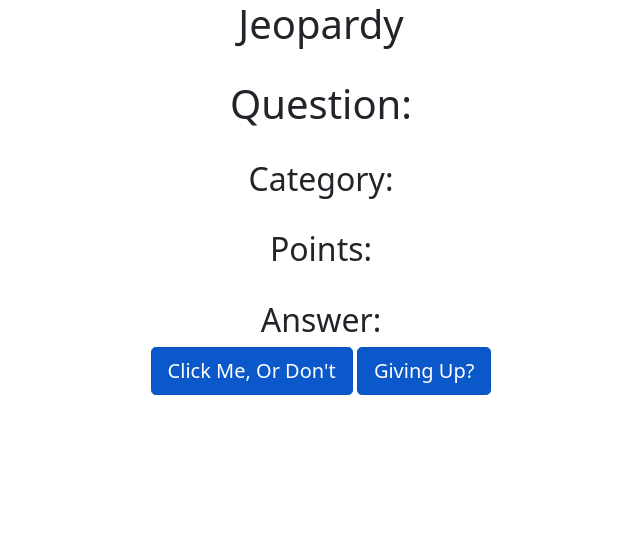
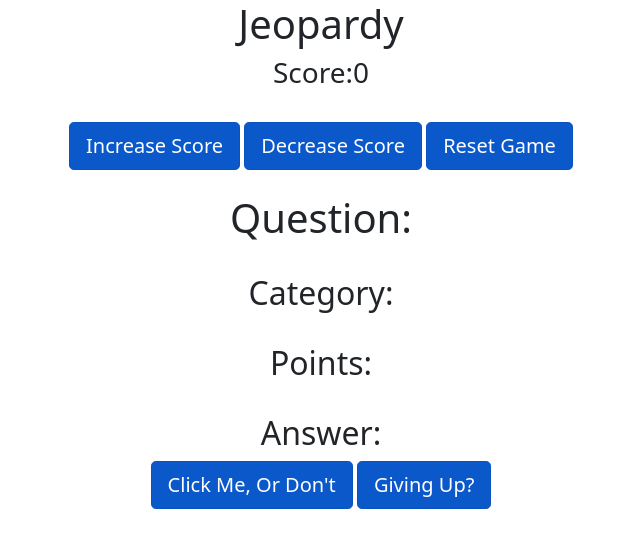
Before and after one commit to SemeiahBourn/jeopardy-app, a React (Create React App) app: page / in a window 1280 px wide. Shown: the top 548 px of the page, without its empty margins (319-959 px from the left). Built offline with nearby package versions, Linux system fonts and the light colour scheme.

Commit message:
added reset button

```diff
--- a/src/components/main.js
+++ b/src/components/main.js
@@ -7,11 +7,18 @@
     category: "",
     value: "",
     answer: "",
-    answerVisible:false
+    answerVisible: false,
   });
+  const [score, setScore] = useState(0);
+
+  function watermelon(increment) {
+    setScore(score + increment);
+  }
+  function reset (){
+    window.location.reload();
+  }
 
   async function getData() {
-
     fetch("http://jservice.io/api/random")
       .then((res) => res.json())
       .then((data) =>
@@ -21,42 +28,60 @@
           value: data[0].value,
           category: data[0].category.title,
           answer: data[0].answer,
-          answerVisible : false
+          answerVisible: false,
         })
-
       )
 
       .catch((error) => console.log(error));
-
-
   }
-  function showAnswer (){
-setAllValues({...allValues, answerVisible: true})
-   }
+  function showAnswer() {
+    setAllValues({ ...allValues, answerVisible: true });
+  }
 
   return (
     <div>
       <h1> Jeopardy </h1>
-      <br/>
+      <h3> Score:{score} </h3>
+      <br />
+      {/** The line below is ther because of the error react provided "Uncaught Invariant Violation: Too many re-renders. React limits the number of renders to prevent an infinite loop" */}
+      <Button
+        onClick={() => watermelon(1)}
+        id="increaseButton"
+        variant="primary"
+        size="lg"
+        active
+      > Increase Score</Button>{" "}
+      <Button
+        onClick={() => watermelon(-1)}
+        id="decreaseButton"
+        variant="primary"
+        size="lg"
+        active
+      > Decrease Score </Button>{" "}
+      <Button onClick={reset} id="resetButton" variant="primary" size="lg" active>
+        Reset Game
+      </Button>{" "}
       <div id="jeopardyResults"></div>
-
-
       <div>
-       <h1> Question:{allValues.question} </h1>
-       <br/>
-       <h2> Category:{allValues.category} </h2>
-       <br/>
+        <br />
+        <h1> Question:{allValues.question} </h1>
+        <br />
+        <h2> Category:{allValues.category} </h2>
+        <br />
         <h2> Points: {allValues.value} </h2>
-        <br/>
-        <h2> Answer: {!allValues.answerVisible ? (
-        <div> </div> )
-        :(
+        <br />
+        <h2>
+          {" "}
+          Answer:{" "}
+          {!allValues.answerVisible ? (
+            <div> </div>
+          ) : (
             <div>
-                <div>{allValues.answer}</div>
+              <div>{allValues.answer}</div>
             </div>
-        )} </h2>
+          )}{" "}
+        </h2>
       </div>
-
       <Button
         onClick={getData}
         id="fetchButton"
@@ -66,10 +91,8 @@
       >
         Click Me, Or Don't
       </Button>{" "}
-
       <Button
-      onClick={showAnswer}
-
+        onClick={showAnswer}
         id="answerButton"
         variant="primary"
         size="lg"
```
